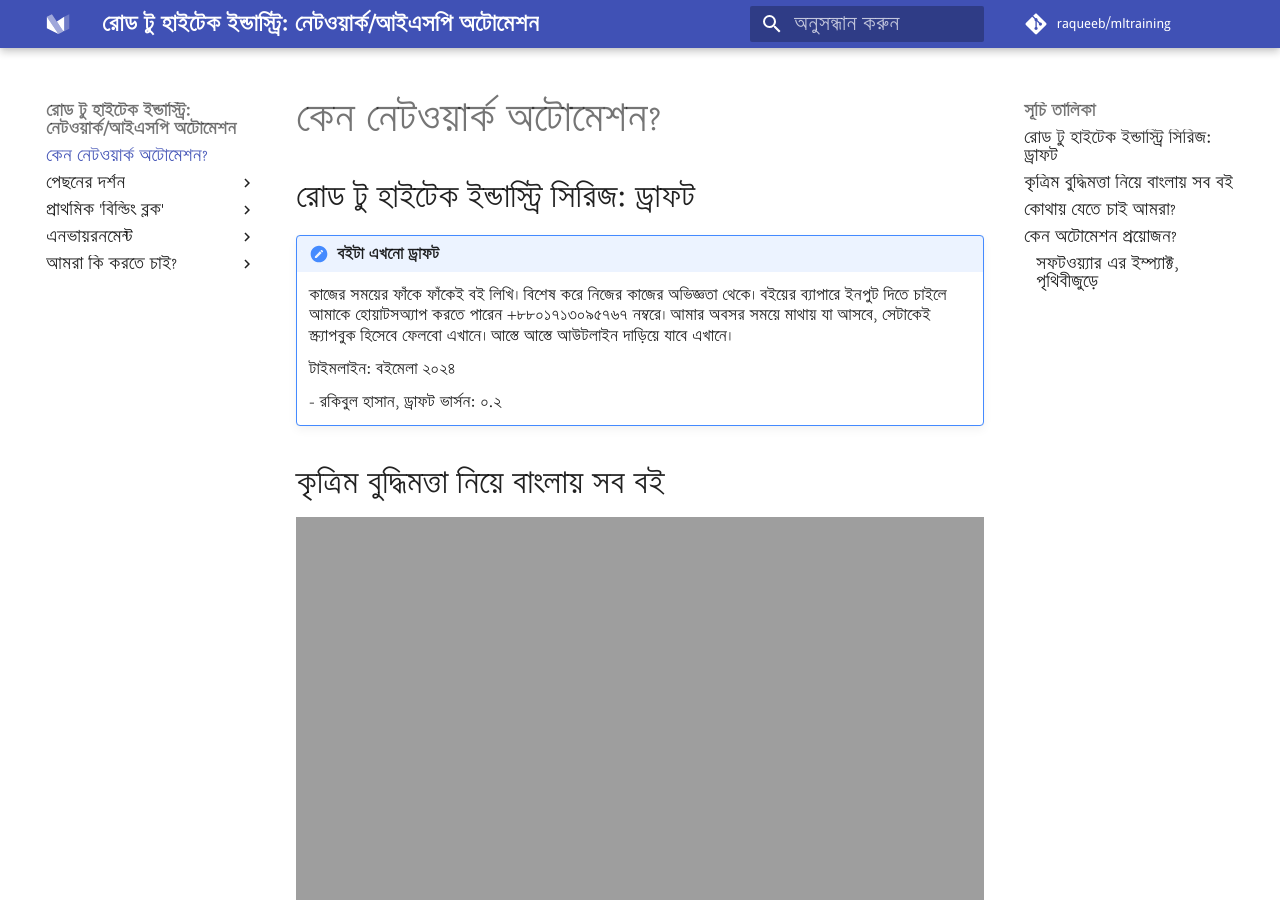
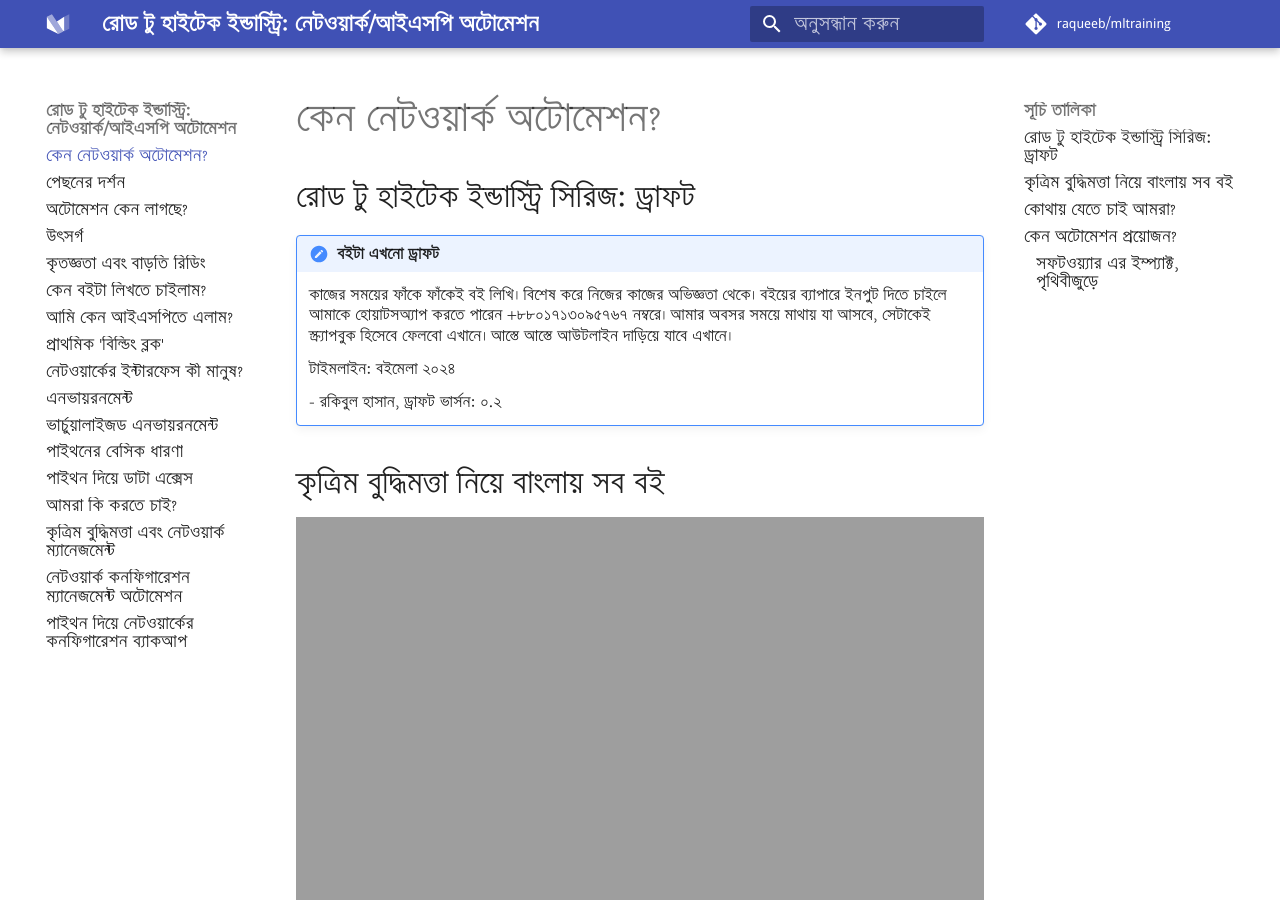
Before and after one commit to aiwithr/automation, an MkDocs documentation site: the page built from docs/index.md, in a window 1280 px wide and 900 px high. Built offline with MkDocs 1.6.1 and Material for MkDocs 9.7.7, drawn with Linux system fonts in a browser that asks for light colours; some web fonts are replaced; comment, search, counter and statistics services are not loaded; some of the changed lines change nothing that is shown.

Commit message:
Github Actions commit from VScode

```diff
--- a/mkdocs.yml
+++ b/mkdocs.yml
@@ -163,22 +163,22 @@ hide:
 # বইয়ের গাছপালা
 nav:
   - কেন নেটওয়ার্ক অটোমেশন?: index.md
-  - পেছনের দর্শন:
-    - অটোমেশন কেন লাগছে?: whyautomation.md
-    - উৎসর্গ: frontmatter/dedication.md
-    - কৃতজ্ঞতা এবং বাড়তি রিডিং: frontmatter/courtesy.md
-    - কেন বইটা লিখতে চাইলাম?: why-writing.md
-    - আমি কেন আইএসপিতে এলাম?: whyisp.md
-  - প্রাথমিক 'বিল্ডিং ব্লক':
-    - নেটওয়ার্কের ইন্টারফেস কী মানুষ?: interface.md
-  - এনভায়রনমেন্ট:
-    - ভার্চুয়ালাইজড এনভায়রনমেন্ট: virtual.md
-    - পাইথনের বেসিক ধারণা: python.md
-    - পাইথন দিয়ে ডাটা এক্সেস: python_data.md
-  - আমরা কি করতে চাই?:
-    - কৃত্রিম বুদ্ধিমত্তা এবং নেটওয়ার্ক ম্যানেজমেন্ট: software-is-eating-world.md
-    - নেটওয়ার্ক কনফিগারেশন ম্যানেজমেন্ট অটোমেশন: network_config.md
-    - পাইথন দিয়ে নেটওয়ার্কের কনফিগারেশন ব্যাকআপ: python_config_backup.md
+  - পেছনের দর্শন: philosophy.md
+  - অটোমেশন কেন লাগছে?: whyautomation.md
+  - উৎসর্গ: frontmatter/dedication.md
+  - কৃতজ্ঞতা এবং বাড়তি রিডিং: frontmatter/courtesy.md
+  - কেন বইটা লিখতে চাইলাম?: why-writing.md
+  - আমি কেন আইএসপিতে এলাম?: whyisp.md
+  - প্রাথমিক 'বিল্ডিং ব্লক': starting.md
+  - নেটওয়ার্কের ইন্টারফেস কী মানুষ?: interface.md
+  - এনভায়রনমেন্ট: environment.md
+  - ভার্চুয়ালাইজড এনভায়রনমেন্ট: virtual.md
+  - পাইথনের বেসিক ধারণা: python.md
+  - পাইথন দিয়ে ডাটা এক্সেস: python_data.md
+  - আমরা কি করতে চাই?: what.md
+  - কৃত্রিম বুদ্ধিমত্তা এবং নেটওয়ার্ক ম্যানেজমেন্ট: software-is-eating-world.md
+  - নেটওয়ার্ক কনফিগারেশন ম্যানেজমেন্ট অটোমেশন: network_config.md
+  - পাইথন দিয়ে নেটওয়ার্কের কনফিগারেশন ব্যাকআপ: python_config_backup.md
 
 #   - এআই, শুরুর ধারণা:
 
```
